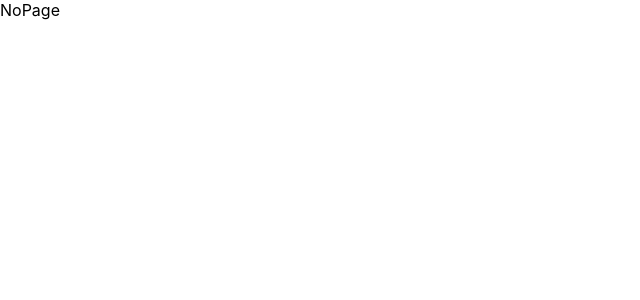
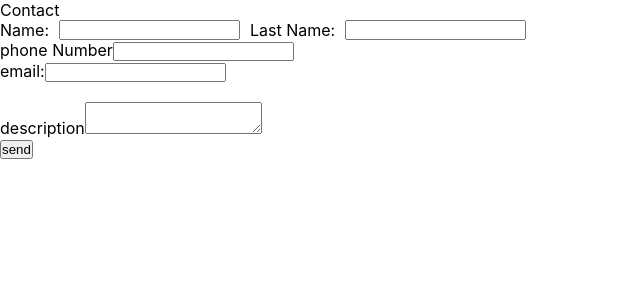
Before and after one commit to Huzaifa-Tawab/daily-samadhan, a React (Vite) app: page /form in a window 1280 px wide. Shown: the top 300 px of the page, without its empty margins (0-640 px from the left). Built offline with nearby package versions, Linux system fonts and the light colour scheme.

Commit message:
pushhhhh

```diff
--- a/src/App.jsx
+++ b/src/App.jsx
@@ -8,6 +8,7 @@ import Corusal from "./Components/swipecarousal/Corusal";
 import Aboutus from "./Pages/Aboutus/Aboutus";
 import Whatweoffer from "./Components/whatweoffer/Whatweoffer";
 import Footer from "./Components/Footer/Footer";
+import Contact from "./Components/Contactform/Contact";
 
 export default function App() {
   return (
@@ -24,6 +25,7 @@ export default function App() {
           <Route path="aboutus" element={<Aboutus />} />
           <Route path="offer" element={<Whatweoffer />} />
           <Route path="footer" element={<Footer />} />
+          <Route path="form" element={<Contact />} />
         </Routes>
       </BrowserRouter>
     </>
--- /dev/null
+++ b/src/Components/Contactform/Contact.jsx
@@ -0,0 +1,37 @@
+import React from "react";
+
+function Contact() {
+  return (
+    <div>
+      Contact
+      <div className="input-box">
+        <div>
+          <form>
+            <div
+              style={{ display: "flex", gap: "10px " }}
+              className="contact-flex"
+            >
+              <label>Name:</label>
+              <input type="text" name="name" />
+              <label>Last Name:</label>
+              <input type="text" name="Name" />
+            </div>
+            <label>phone Number</label>
+            <input type="number" name="number"></input>
+            <br></br>
+            <label> email:</label>
+            <input type="email" name="email" />
+            <br />
+            <br />
+            <label>description</label>
+            <textarea name="description"></textarea>
+            <br />
+
+            <input type="submit" value="send" />
+          </form>
+        </div>
+      </div>
+    </div>
+  );
+}
+export default Contact;
--- a/src/Components/homeHero/HomeHero.jsx
+++ b/src/Components/homeHero/HomeHero.jsx
@@ -1,12 +1,14 @@
 import request from "graphql-request";
-import React, { useEffect, useState } from "react";
+import React, { useEffect, useRef, useState } from "react";
 import { useNavigate } from "react-router-dom";
 import Select from "react-select";
 import heroImg from "../../assets/PhoneMockUp.png";
+import video from "../../assets/herovideo.mp4";
 import "./homehero.css";
 function HomeHero() {
   const [Portals, setPortals] = useState([]);
   const navigate = useNavigate();
+
   useEffect(() => {
     fetchPortals();
   }, []);
@@ -49,7 +51,16 @@ function HomeHero() {
         </h4>
       </div>
 
-      <img className="hero-img" src={heroImg} alt="" />
+      <video
+        width="750"
+        height="500"
+        autoPlay
+        muted
+        loop
+        src={video}
+        type="video/mp4"
+      />
+      {/* <img className="hero-img" src={heroImg} alt="" /> */}
     </div>
   );
 }
```
Also changed, not shown: 1 other file (tests, documents, lock files or other folders).
